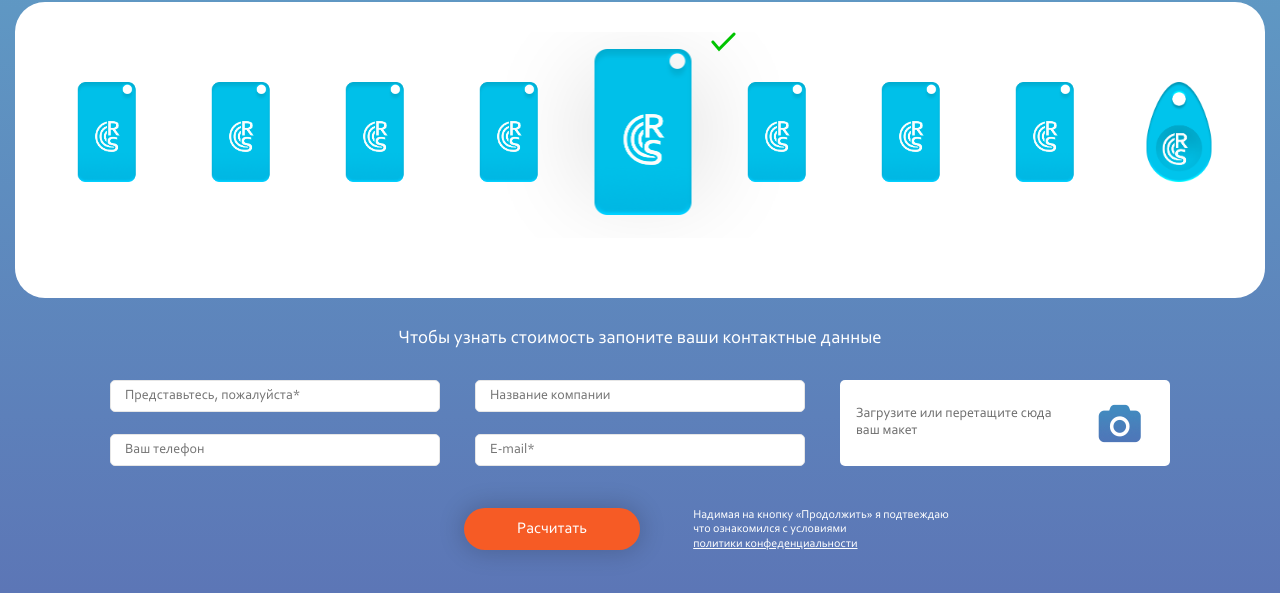
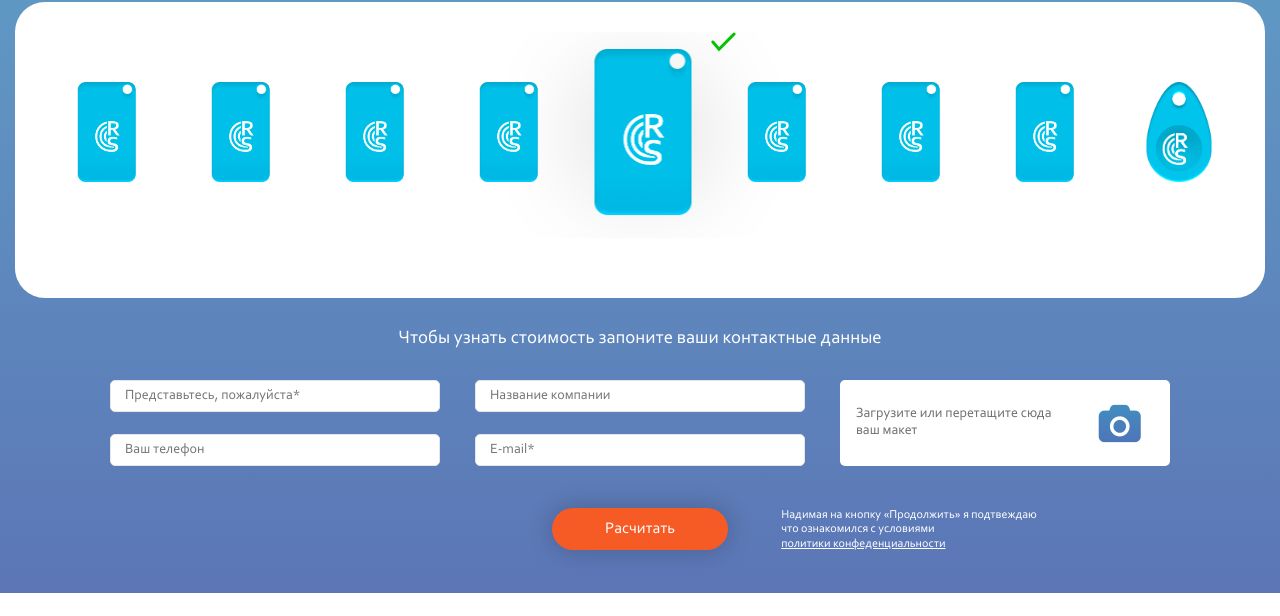
Before and after one commit to fregire/rfid.github.io, a website: page src/index.html in a window 1280 px wide. Shown: the part 6330-6946 px from the top of the page. Drawn offline with Linux system fonts and the light colour scheme.

Commit message:
Отцентровал кнопку отправки с текстом о политике

```diff
--- a/src/less/style.less
+++ b/src/less/style.less
@@ -1918,7 +1918,7 @@ html {
 .cost__send-info {
   position: relative;
   left: 50%;
-  transform: translateX(-176px);
+  transform: translateX(-88px);
 
   max-width: 500px;
   margin-top: 30px;
```
Also changed, not shown: src/css/style.css.
